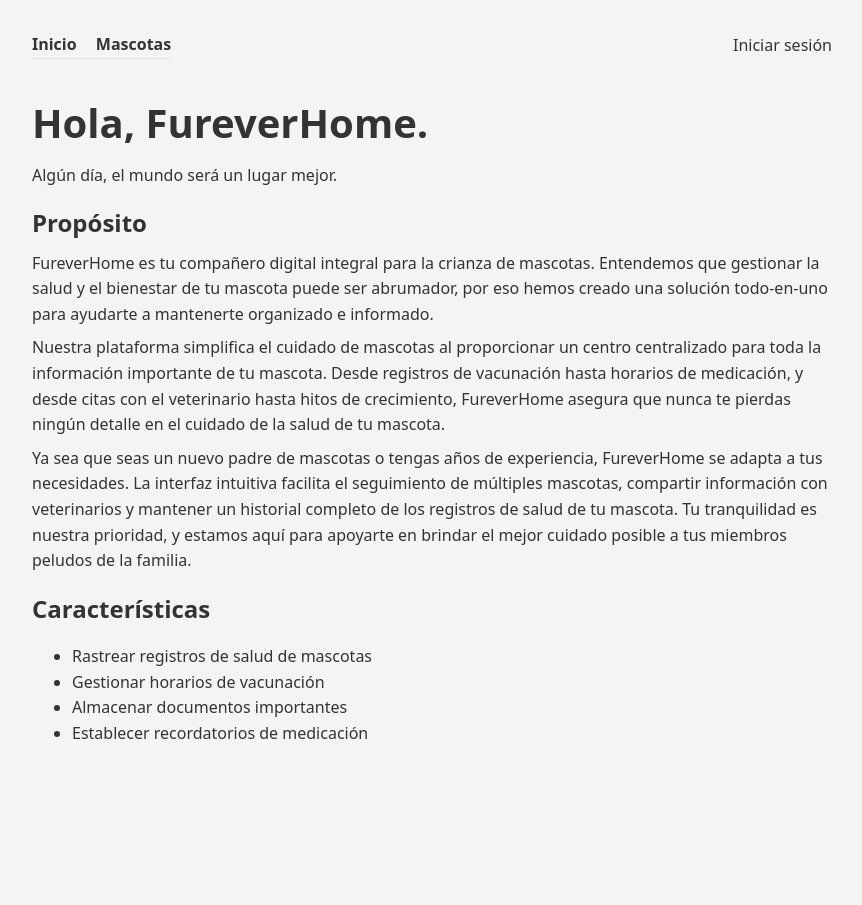
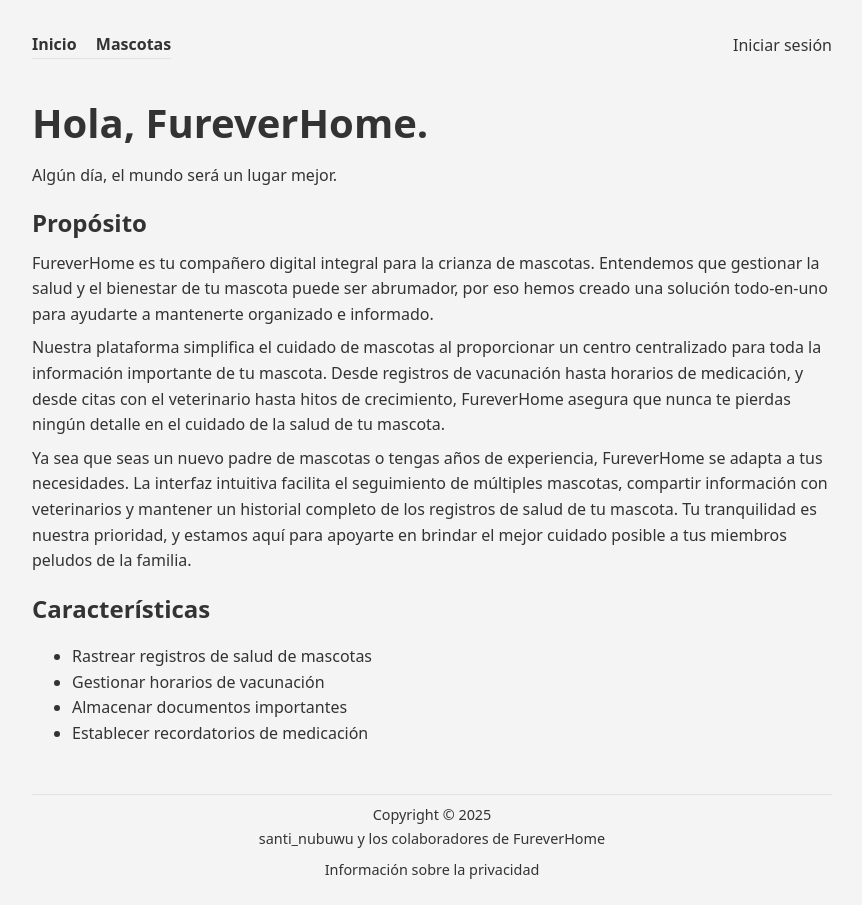
Before and after one commit to dontwanttothink/furever, a SvelteKit app: page / in a window 1280 px wide. Shown: the whole page, without its empty margins (208-1070 px from the left). Before the commit the page ends 800 px from the top, so only its background shows below. Built offline with nearby package versions, Linux system fonts and the light colour scheme; no server answers.

Commit message:
Add privacy policy page with content on data collection, usage, and protection

```diff
--- a/src/routes/+layout.svelte
+++ b/src/routes/+layout.svelte
@@ -23,6 +23,15 @@
 	{@render children()}
 </main>
 
+<footer>
+	<p>
+		<span id="copy">Copyright &copy; 2025</span> <br />santi_nubuwu y los
+		colaboradores de FureverHome
+	</p>
+
+	<p><a href="/privacidad">Información sobre la privacidad</a></p>
+</footer>
+
 <style>
 	header {
 		display: flex;
@@ -31,4 +40,20 @@
 		align-items: center;
 		justify-content: space-between;
 	}
+
+	footer {
+		border-top: 1px solid rgb(0 0 0 / 7%);
+		margin-top: 3rem;
+		font-size: 0.9rem;
+		text-align: center;
+		font-weight: 300;
+
+		a {
+			font-weight: 400;
+		}
+	}
+
+	#copy {
+		font-weight: 500;
+	}
 </style>
```
Also changed, not shown: src/routes/privacidad/+page.svelte (added, +35 -0 lines).
